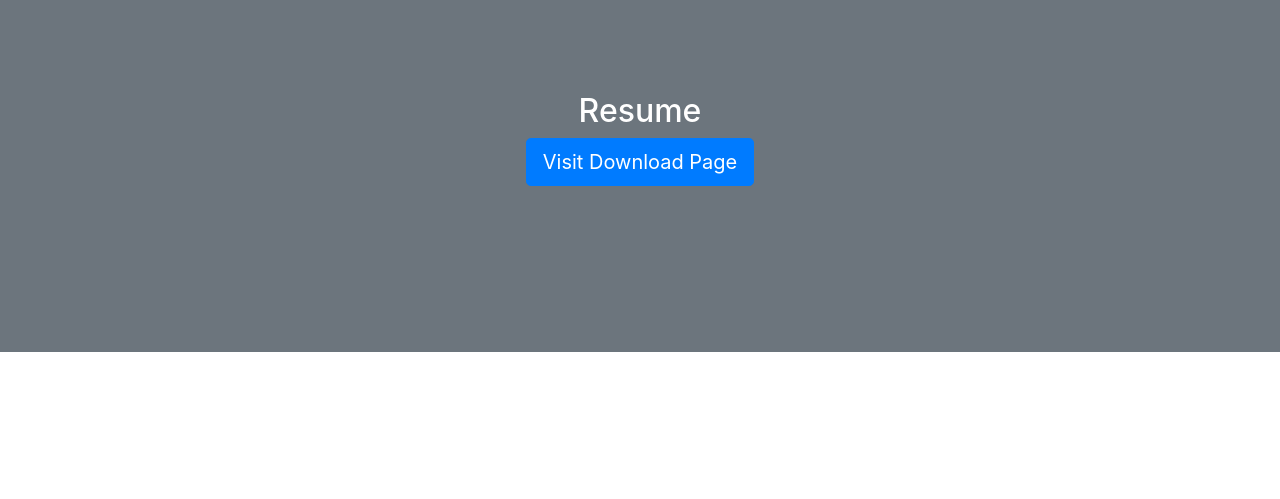
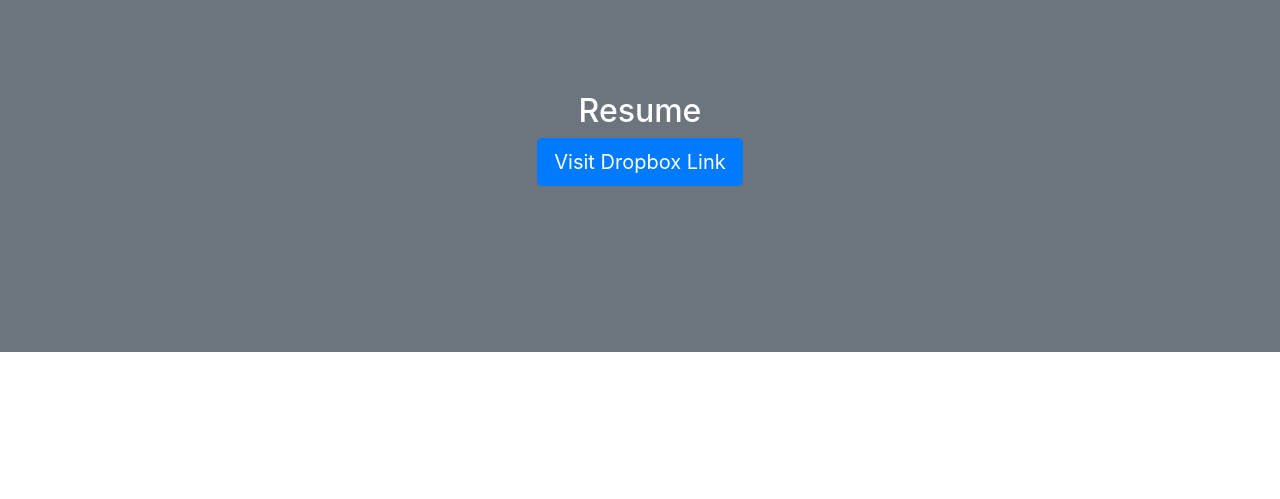
Before and after one commit to D-E-F-E-A-T/cathyhulu.github.io, a website with bundled scripts: page index.html in a window 1280 px wide. Shown: the part 1200-1699 px from the top of the page. Built offline with nearby package versions, Linux system fonts and the light colour scheme.

```diff
--- a/index.html
+++ b/index.html
@@ -91,7 +91,7 @@
           <div class="col-lg-8 mx-auto">
             <h2>Resume<br></h2>
             <p>
-              <a href="https://www.dropbox.com/home?preview=catherine_lu_resume.pdf" class="btn btn-primary btn-lg">Visit Download Page</a>
+              <a href="https://www.dropbox.com/home?preview=catherine_lu_resume.pdf" class="btn btn-primary btn-lg">Visit Dropbox Link</a>
             </p>
           </div>
         </div>
```
Also changed, not shown: oop_blog/oop.html (renamed from oop_blog/index.html).
